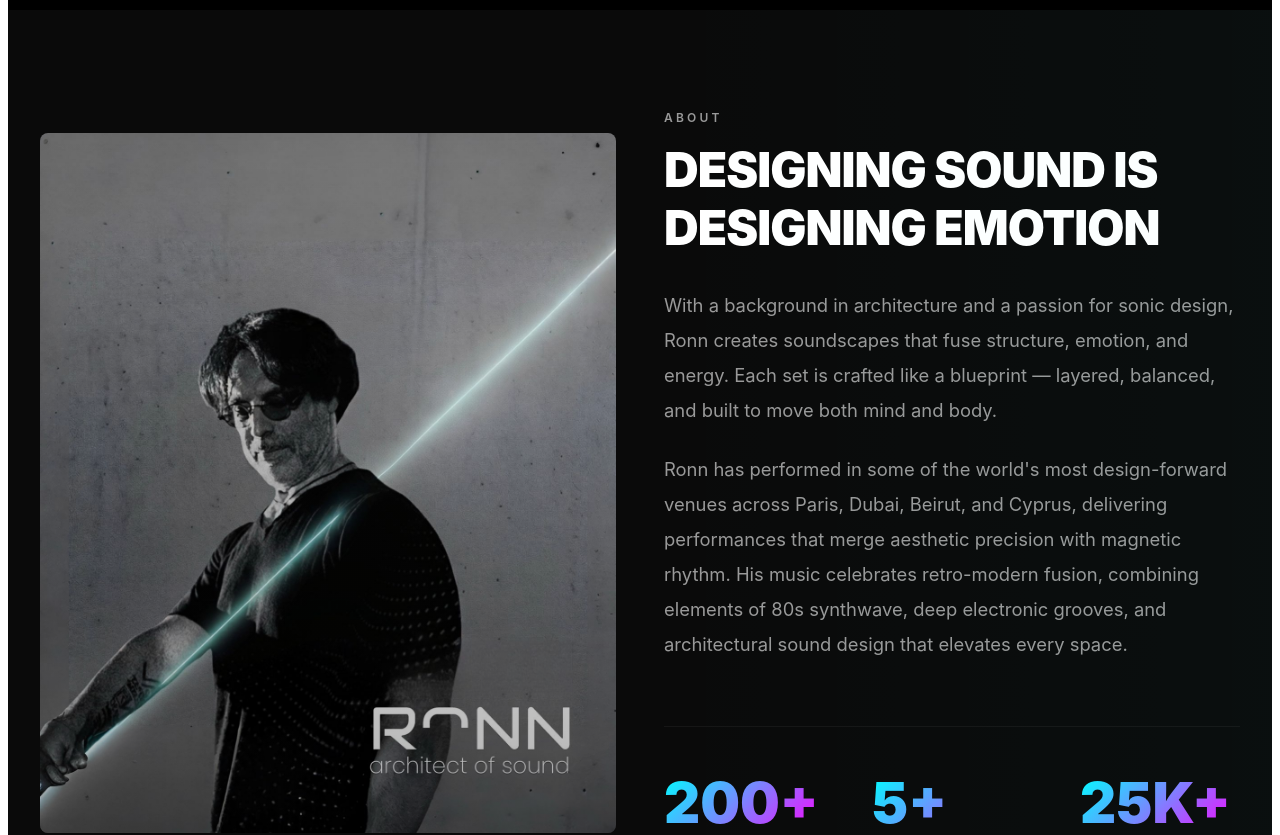
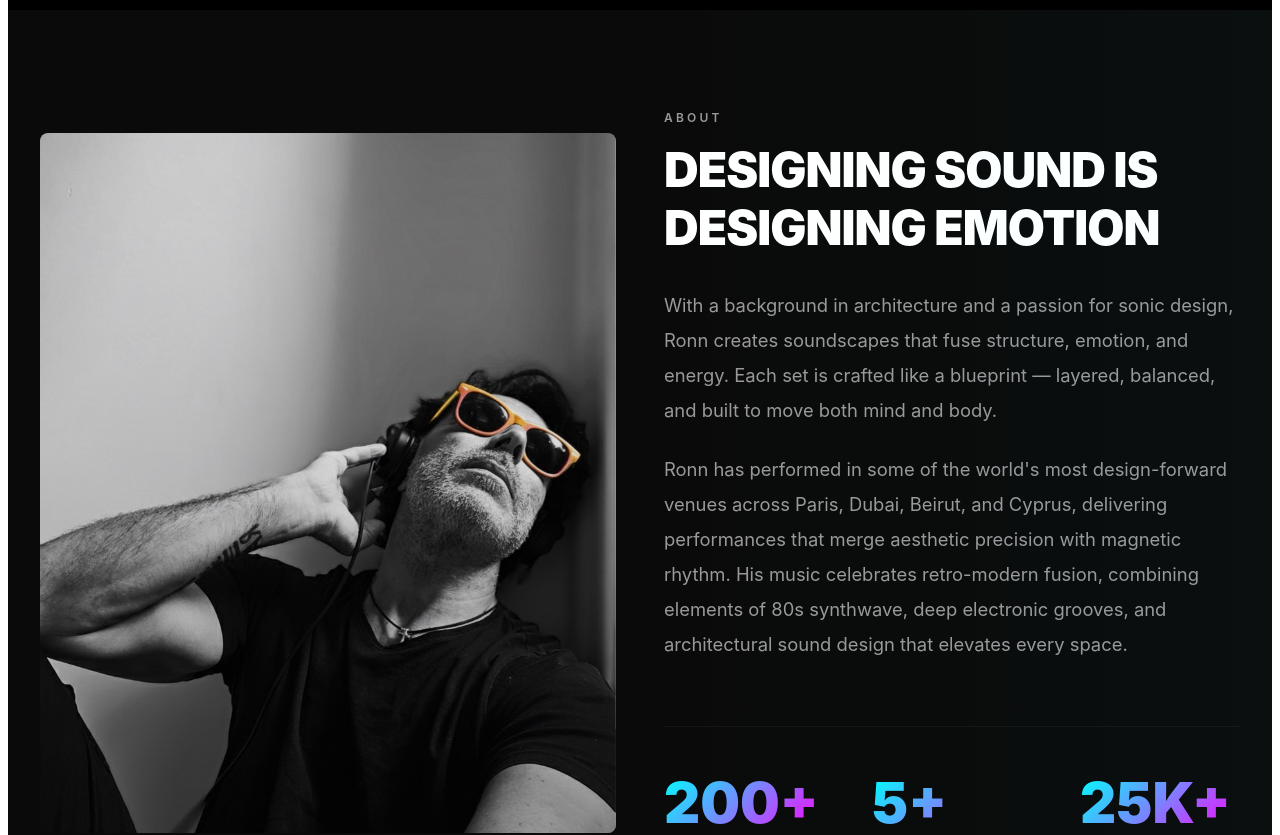
Before and after one commit to megvargian/dj-portfolio, a Nuxt app: page / in a window 1280 px wide. Shown: the part 820-1655 px from the top of the page. Built offline with nearby package versions, Linux system fonts and the light colour scheme.

Commit message:
change img

```diff
--- a/app.vue
+++ b/app.vue
@@ -106,7 +106,7 @@
               <div class="about-grid">
                 <div class="about-image">
                   <div class="image-wrapper">
-                    <img src="/ronn.jpg" alt="DJ RONN">
+                    <img src="/ronn-1.jpg" alt="DJ RONN">
                     <div class="image-overlay"></div>
                   </div>
                 </div>
```
Also changed, not shown: public/ronn-1.jpg (added).
